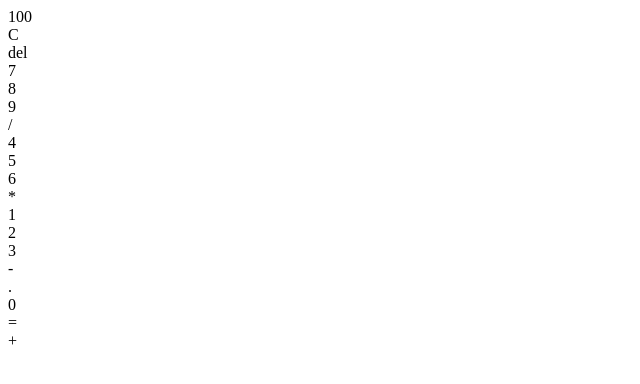
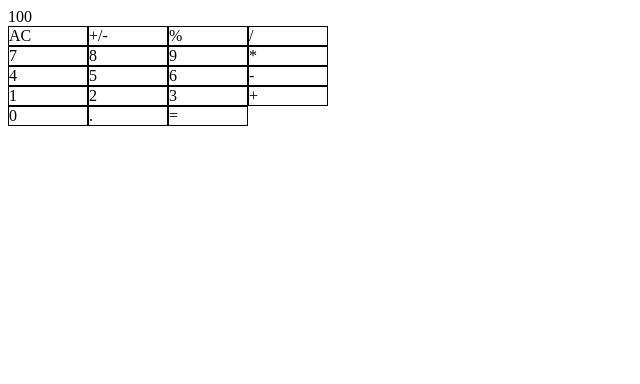
Before and after one commit to BillyLee1/Calculator, a plain HTML site: page index.html in a window 1280 px wide. Shown: the whole page, without its empty margins (0-640 px from the left). Drawn offline with Linux system fonts and the light colour scheme.

Commit message:
Refactored HTML for calculator

```diff
--- a/css/styles.css
+++ b/css/styles.css
@@ -0,0 +1,16 @@
+body {
+  width: 50%;
+}
+
+.buttonWrapper {
+  display: grid;
+  grid-template-columns: repeat(4, 1fr);
+  grid-template-rows: repeat(4, 1fr);
+  grid-column-gap: 0px;
+  grid-row-gap: 0px;
+  width: 50%;
+}
+
+.cell {
+  border: 1px solid black;
+}
--- a/index.html
+++ b/index.html
@@ -13,26 +13,28 @@
       <div class="inputValue">100</div>
     </div>
     <div class="buttonWrapper">
-      <div class="cell" id="clear">C</div>
-      <div class="cell"id="del">del</div>
+      <div class="cell" id="clear">AC</div>
+      <div class="cell"id="invert">+/-</div>
+      <div class="cell"id="%">%</div>
+      <div class="cell"id="divide">/</div>
       <div class="cell"id="7">7</div>
       <div class="cell"id="8">8</div>
       <div class="cell"id="9">9</div>
-      <div class="cell"id="divide">/</div>
+      <div class="cell"id="multiply">*</div>
       <div class="cell"id="4">4</div>
       <div class="cell"id="5">5</div>
       <div class="cell"id="6">6</div>
-      <div class="cell"id="multiply">*</div>
+      <div class="cell"id="minus">-</div>
       <div class="cell"id="1">1</div>
       <div class="cell"id="2">2</div>
       <div class="cell"id="3">3</div>
-      <div class="cell"id="minus">-</div>
+      <div class="cell"id="add">+</div>
+      <div class="cell"id="0">0</div>
       <div class="cell"id="dot">.</div>
-      <div class="cell"id="0">0</div>
-      <div class="cell"id="equal">=</div>
-      <div class="cell"id="add">+</div>
+      <div class="cell"id="equals">=</div>
+
     </div>
-  </div>
+    </div>
 
   <script src="js/scripts.js"></script>
 </body>
```
